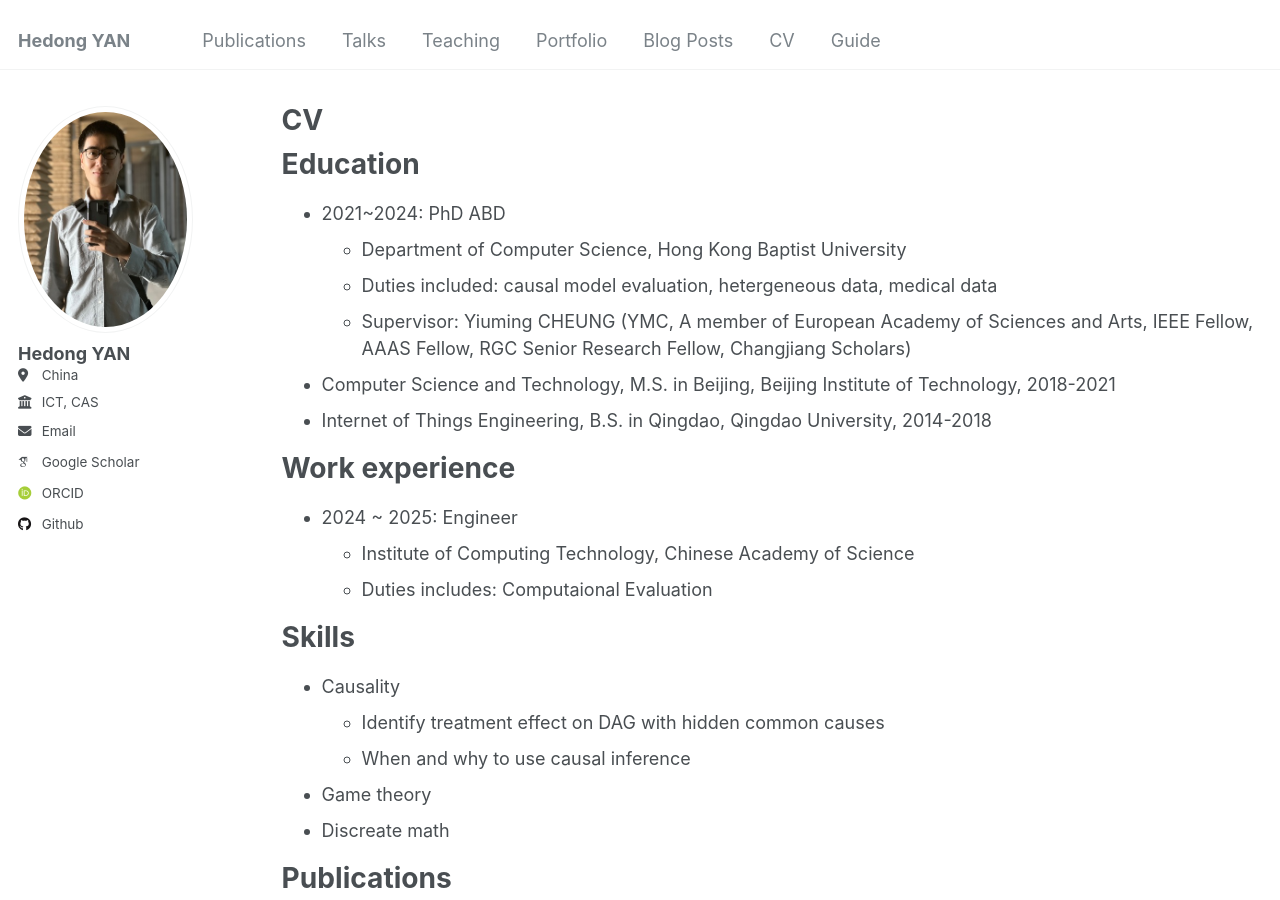
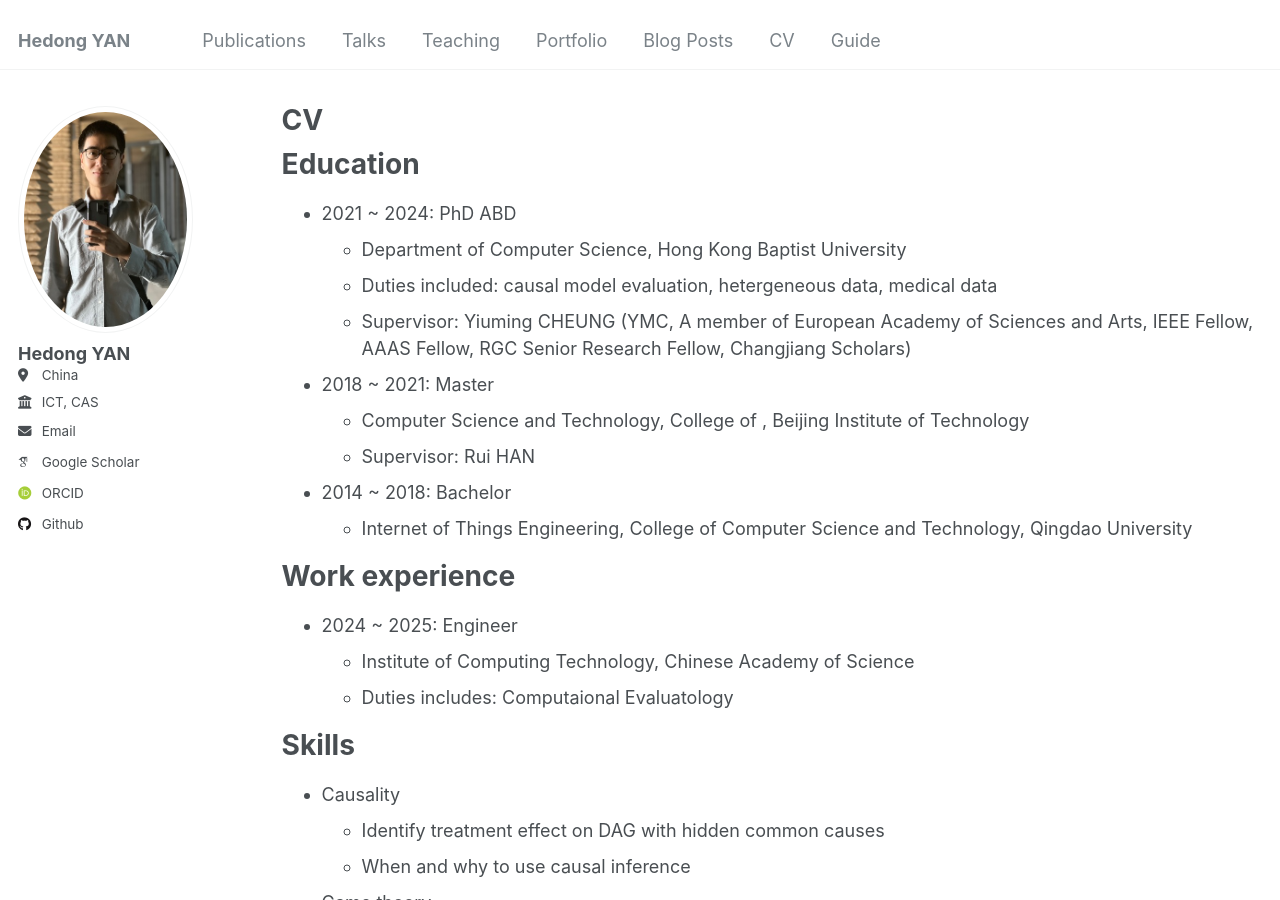
Before and after one commit to hedongyan/hedongyan.github.io, a Jekyll site: the page built from _pages/cv.md, in a window 1280 px wide and 900 px high. Built offline with Jekyll 4.4.1, drawn with Linux system fonts in a browser that asks for light colours; some web fonts are replaced.

Commit message:
Update cv.md

```diff
--- a/_pages/cv.md
+++ b/_pages/cv.md
@@ -11,18 +11,21 @@ redirect_from:
 
 Education
 ======
-* 2021~2024: PhD ABD
+* 2021 ~ 2024: PhD ABD
   * Department of Computer Science, Hong Kong Baptist University
   * Duties included: causal model evaluation, hetergeneous data, medical data
   * Supervisor: Yiuming CHEUNG (YMC, A member of European Academy of Sciences and Arts, IEEE Fellow, AAAS Fellow, RGC Senior Research Fellow, Changjiang Scholars)
-* Computer Science and Technology, M.S. in Beijing, Beijing Institute of Technology, 2018-2021
-* Internet of Things Engineering, B.S. in Qingdao, Qingdao University, 2014-2018
+* 2018 ~ 2021: Master
+  * Computer Science and Technology, College of , Beijing Institute of Technology
+  * Supervisor: Rui HAN
+* 2014 ~ 2018: Bachelor
+  * Internet of Things Engineering, College of Computer Science and Technology, Qingdao University
 
 Work experience
 ======
 * 2024 ~ 2025: Engineer
   * Institute of Computing Technology, Chinese Academy of Science
-  * Duties includes: Computaional Evaluation
+  * Duties includes: Computaional Evaluatology
 
 Skills
 ======
```
